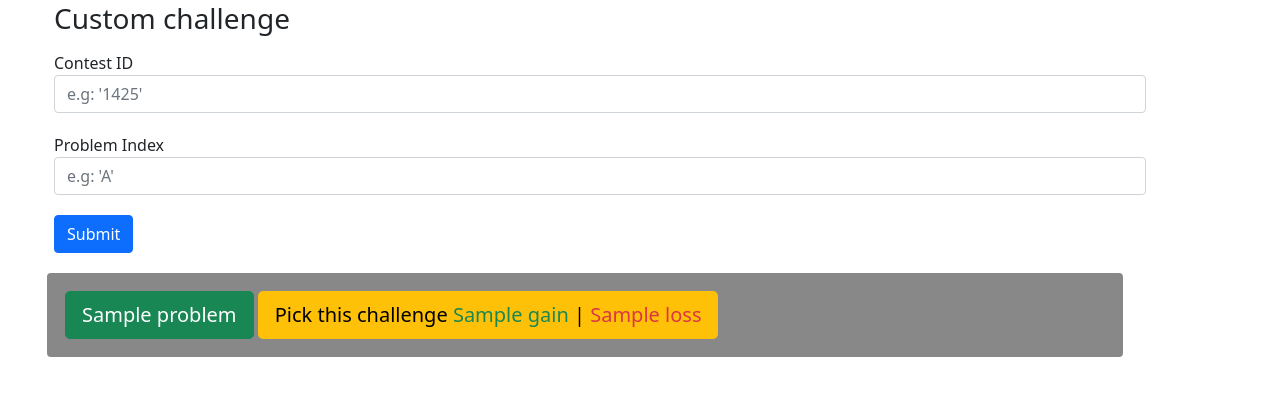
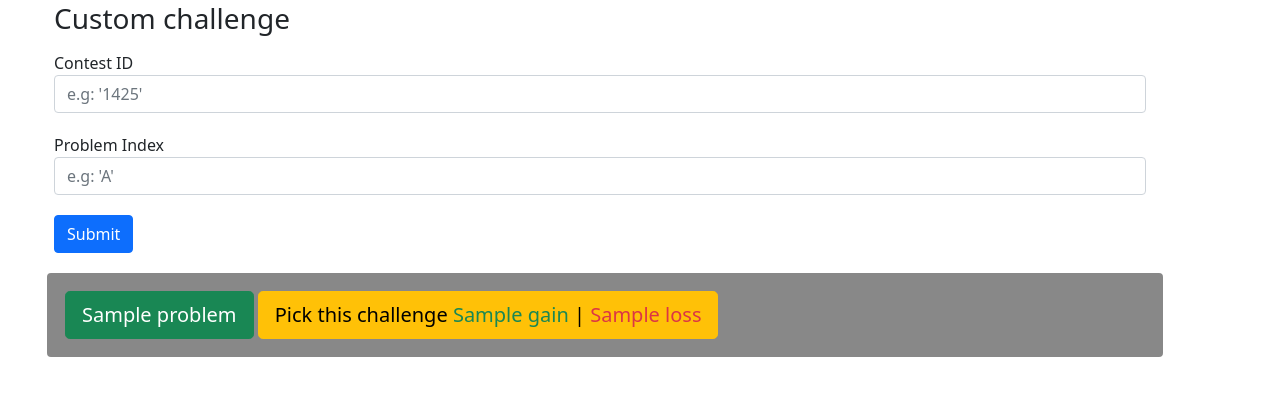
Before and after one commit to phattd15/arugo, a Django app: template templates/list.html in a window 1280 px wide. Shown: the part 226-622 px from the top of the page. Run offline with Django 3.2, Linux system fonts and the light colour scheme; the template is opened without the code that fills it: most values are stand-ins (such as "Sample title", 1, 10 or a date in 2020); some libraries are stand-ins or nearby versions.

Commit message:
minor fix

```diff
--- a/templates/list.html
+++ b/templates/list.html
@@ -23,7 +23,7 @@
         </form>
     </div>
     {% for problem, color, bg_color, gain, loss in challenges %}
-    <div class="alert" style="border-width: 2px; border-color: {{color}}; background-color: {{bg_color}};">
+    <div class="alert container" style="border-width: 2px; border-color: {{color}}; background-color: {{bg_color}};">
         <a class="btn btn-success btn-lg left-text"
             href="https://codeforces.com/contest/{{problem.contest_id}}/problem/{{problem.index}}" target="_blank">
             {{ problem }} </a>
```
